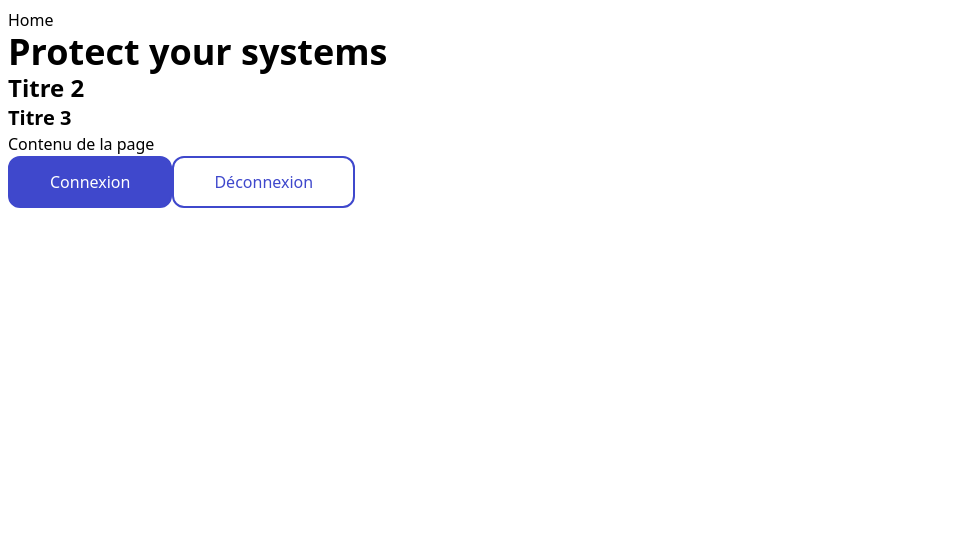
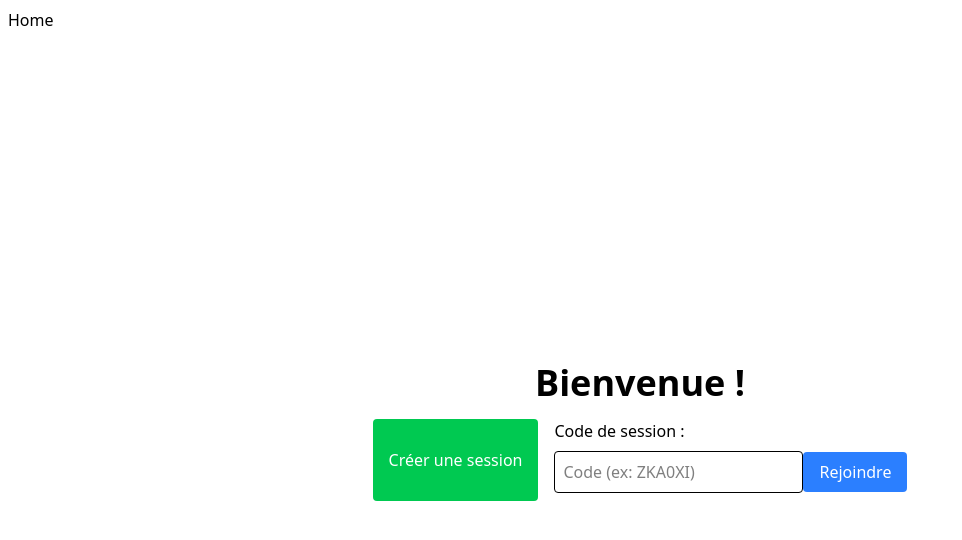
Before and after one commit to OHNIMUS-Leopold/CyberAware, a Nuxt app: page / in a window 1280 px wide. Shown: the top 540 px of the page, without its empty margins (0-962 px from the left). Built offline with nearby package versions, Linux system fonts and the light colour scheme.

Commit message:
module pour créer ou participer à une session

```diff
--- a/pages/index.vue
+++ b/pages/index.vue
@@ -1,15 +1,98 @@
 <template>
-    <main>
-        <h1>Protect your systems</h1>
-        <h2>Titre 2</h2>
-        <h3>Titre 3</h3>
-        <p>Contenu de la page</p>
+  <div class="flex flex-col items-center justify-center min-h-screen space-y-4">
+    <h1 class="text-3xl font-bold">Bienvenue !</h1>
+    <div class="flex space-x-4">
+      <button @click="createSession" class="bg-green-500 text-white px-4 py-2 rounded">
+        Créer une session
+      </button>
 
-        <FullButton>
-            Connexion
-        </FullButton>
-        <OutlineButton>
-            Déconnexion
-        </OutlineButton>
-    </main>
+      <div>
+        <label for="sessionCode" class="block mb-2">Code de session :</label>
+        <input
+          v-model="sessionCode"
+          id="sessionCode"
+          type="text"
+          maxlength="6"
+          placeholder="Code (ex: ZKA0XI)"
+          class="border p-2 rounded mb-2"
+        />
+        <button @click="joinSession" class="bg-blue-500 text-white px-4 py-2 rounded">
+          Rejoindre
+        </button>
+      </div>
+    </div>
+  </div>
 </template>
+
+
+<script setup lang="ts">
+
+const router = useRouter();
+const sessionCode = ref('');
+
+
+// Fonction pour générer un code aléatoire
+const generateCode = () => {
+  const characters = 'ABCDEFGHIJKLMNOPQRSTUVWXYZ0123456789';
+  let result = '';
+  for (let i = 0; i < 6; i++) {
+    result += characters.charAt(Math.floor(Math.random() * characters.length));
+  }
+  return result;
+};
+
+// Fonction pour créer une session
+const createSession = async () => {
+  const code = generateCode();
+  try {
+    const response = await fetch('/api/middleware/create-session', {
+      method: 'POST',
+      headers: { 'Content-Type': 'application/json' },
+      body: JSON.stringify({ code }),
+    });
+
+    const data = await response.json();
+
+    if (data.success) {
+      localStorage.setItem('role', 'moderator');
+      localStorage.setItem('sessionCode', code);
+      router.push(`/waiting-room/${code}`);
+    } else {
+      alert(data.error || 'Erreur lors de la création de la session.');
+    }
+  } catch (error) {
+    console.error('Erreur lors de la création de la session :', error);
+    alert('Une erreur est survenue.');
+  }
+};
+
+// Fonction pour rejoindre une session
+const joinSession = async () => {
+  if (!sessionCode.value || sessionCode.value.length !== 6) {
+    alert('Veuillez entrer un code valide à 6 caractères.');
+    return;
+  }
+
+  try {
+    const response = await fetch('/api/middleware/check-session', {
+      method: 'POST',
+      headers: { 'Content-Type': 'application/json' },
+      body: JSON.stringify({ code: sessionCode.value }),
+    });
+
+    const data = await response.json();
+
+    if (data.success) {
+      localStorage.setItem('role', 'participant');
+      localStorage.setItem('sessionCode', sessionCode.value);
+      router.push(`/waiting-room/${sessionCode.value}`);
+    } else {
+      alert(data.error || 'Session non trouvée ou fermée.');
+    }
+  } catch (error) {
+    console.error('Erreur lors de la vérification de la session :', error);
+    alert('Une erreur est survenue.');
+  }
+};
+
+</script>
```
